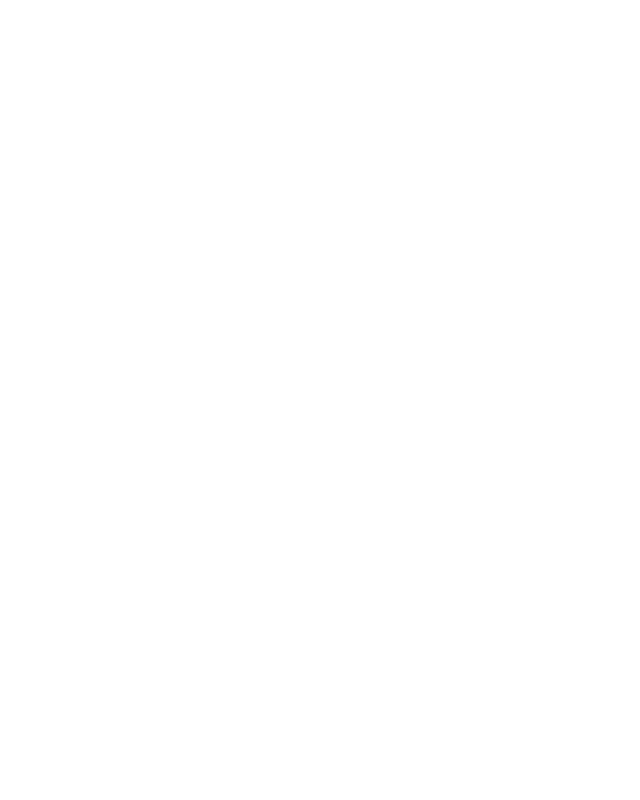
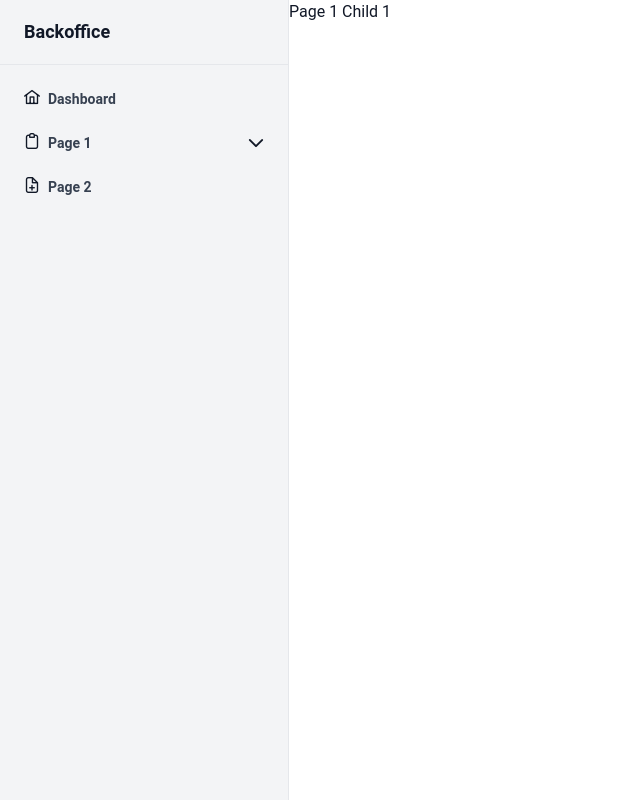
Before and after one commit to reyhanfarabi/backoffice-demo, a Vue app: page /page1/child1 in a window 1280 px wide. Before the commit this address had no page. Shown: the whole page, without its empty margins (0-640 px from the left). Built offline with nearby package versions, Linux system fonts and the light colour scheme.

Commit message:
add sidebar menu
add basic sidebar menu
add route handling

```diff
--- a/src/components/NavigationSidebar.vue
+++ /dev/null
@@ -1,5 +0,0 @@
-<template>
-  <aside class="w-72 bg-gray-100">
-    <!-- navbar content here -->
-  </aside>
-</template>
--- /dev/null
+++ b/src/components/navbar/NavigationSidebar.vue
@@ -0,0 +1,48 @@
+<template>
+  <aside class="w-72 bg-gray-100 divide-y divide-gray-200">
+    <RouterLink to="/" class="flex px-6 h-16 items-center">
+      <h1 class="font-bold text-lg">Backoffice</h1>
+    </RouterLink>
+
+    <nav class="flex-grow flex flex-col py-3">
+      <div class="flex flex-col" v-for="route in newRoutes" :key="route.path">
+        <RouterLink v-if="route.children.length === 0" :to="route.path"
+          class="flex flex-row gap-2 p-3 mx-3 hover:bg-gray-200 rounded">
+          <i class="pi" :class="route.icon" />
+          <span class="text-sm font-semibold text-gray-700"> {{ route.name }}</span>
+        </RouterLink>
+
+        <div v-else class="flex flex-col">
+          <button class="flex flex-row justify-between items-center p-3 mx-3 hover:bg-gray-200 rounded"
+            @click="() => { route.isChildVisible = !route.isChildVisible }">
+            <div class="flex flex-row gap-2 ">
+              <i class="pi" :class="route.icon" />
+              <span class="text-sm font-semibold text-gray-700"> {{ route.name }}</span>
+            </div>
+            <i v-if="route.isChildVisible" class="pi pi-chevron-up" />
+            <i v-else class="pi pi-chevron-down" />
+          </button>
+
+          <div v-if="route.isChildVisible">
+            <RouterLink v-for="child in route.children" :key="child.path" :to="route.path + child.path"
+              class="flex flex-row gap-2 p-3 mx-3 hover:bg-gray-200 rounded">
+              <span class="pl-6 text-sm font-semibold text-gray-700"> {{ child.name }}</span>
+            </RouterLink>
+          </div>
+        </div>
+      </div>
+    </nav>
+  </aside>
+</template>
+
+<script setup lang="ts">
+import { routes } from '@/router/routes';
+import { ref } from 'vue';
+
+const newRoutes = ref(routes.map((route) => {
+  return {
+    ...route,
+    isChildVisible: false
+  }
+}))
+</script>
--- a/src/layouts/MainLayout.vue
+++ b/src/layouts/MainLayout.vue
@@ -1,5 +1,6 @@
 <template>
-  <div class="w-screen h-screen flex flex-row text-gray-950 bg-white divide-x divide-gray-200">
+  <div
+    class="w-screen h-screen flex flex-row text-gray-900 bg-white divide-x divide-gray-200 font-roboto subpixel-antialiased">
     <NavigationSidebar />
 
     <main class="flex-grow">
@@ -9,5 +10,5 @@
 </template>
 
 <script setup lang="ts">
-import NavigationSidebar from '@/components/NavigationSidebar.vue'
+import NavigationSidebar from '@/components/navbar/NavigationSidebar.vue'
 </script>
--- a/src/router/index.ts
+++ b/src/router/index.ts
@@ -1,31 +1,36 @@
-import { createRouter, createWebHistory } from 'vue-router'
-import MainView from '@/views/MainView.vue'
+import { createRouter, createWebHistory, type RouteRecordRaw } from 'vue-router'
 import MainLayout from '@/layouts/MainLayout.vue'
-import TestPage1 from '../views/TestPage1.vue'
-import TestPage2 from '../views/TestPage2.vue'
+import { routes } from './routes'
+
+const getRoutes = (): RouteRecordRaw[] => {
+  const result: RouteRecordRaw[] = []
+
+  routes.forEach((route) => {
+    if (route.children.length === 0) {
+      result.push({
+        path: route.path,
+        name: route.name,
+        meta: { layout: MainLayout },
+        component: route.component
+      })
+    } else {
+      route.children.forEach((child) => {
+        result.push({
+          path: route.path + child.path,
+          name: child.name,
+          meta: { layout: MainLayout },
+          component: child.component
+        })
+      })
+    }
+  })
+
+  return result
+}
 
 const router = createRouter({
   history: createWebHistory(import.meta.env.BASE_URL),
-  routes: [
-    {
-      path: '/',
-      name: 'dashboard',
-      meta: { layout: MainLayout },
-      component: MainView
-    },
-    {
-      path: '/page1',
-      name: 'page 1',
-      meta: { layout: MainLayout },
-      component: TestPage1
-    },
-    {
-      path: '/page2',
-      name: 'page 2',
-      meta: { layout: MainLayout },
-      component: TestPage2
-    }
-  ]
+  routes: getRoutes()
 })
 
 export default router
--- /dev/null
+++ b/src/router/routes.ts
@@ -0,0 +1,39 @@
+import MainView from '@/views/MainView.vue'
+import TestPage1 from '@/views/TestPage1.vue'
+import TestPage1Child1 from '@/views/TestPage1Child1.vue'
+import TestPage2 from '@/views/TestPage2.vue'
+
+export const routes = [
+  {
+    path: '/',
+    name: 'Dashboard',
+    component: MainView,
+    icon: 'pi-home',
+    children: []
+  },
+  {
+    path: '/page1',
+    name: 'Page 1',
+    icon: 'pi-clipboard',
+    component: TestPage1,
+    children: [
+      {
+        path: '/',
+        name: 'Page 1',
+        component: TestPage1
+      },
+      {
+        path: '/child1',
+        name: 'Child 1',
+        component: TestPage1Child1
+      }
+    ]
+  },
+  {
+    path: '/page2',
+    name: 'Page 2',
+    component: TestPage2,
+    icon: 'pi-file-plus',
+    children: []
+  }
+]
--- /dev/null
+++ b/src/views/TestPage1Child1.vue
@@ -0,0 +1,5 @@
+<template>
+  <div>
+    <span>Page 1 Child 1</span>
+  </div>
+</template>
--- a/tailwind.config.js
+++ b/tailwind.config.js
@@ -2,7 +2,11 @@
 export default {
   content: ['./src/**/*.{vue,js,ts}'],
   theme: {
-    extend: {}
+    extend: {
+      fontFamily: {
+        roboto: ['Roboto', 'sans-serif']
+      }
+    }
   },
   plugins: []
 }
```
